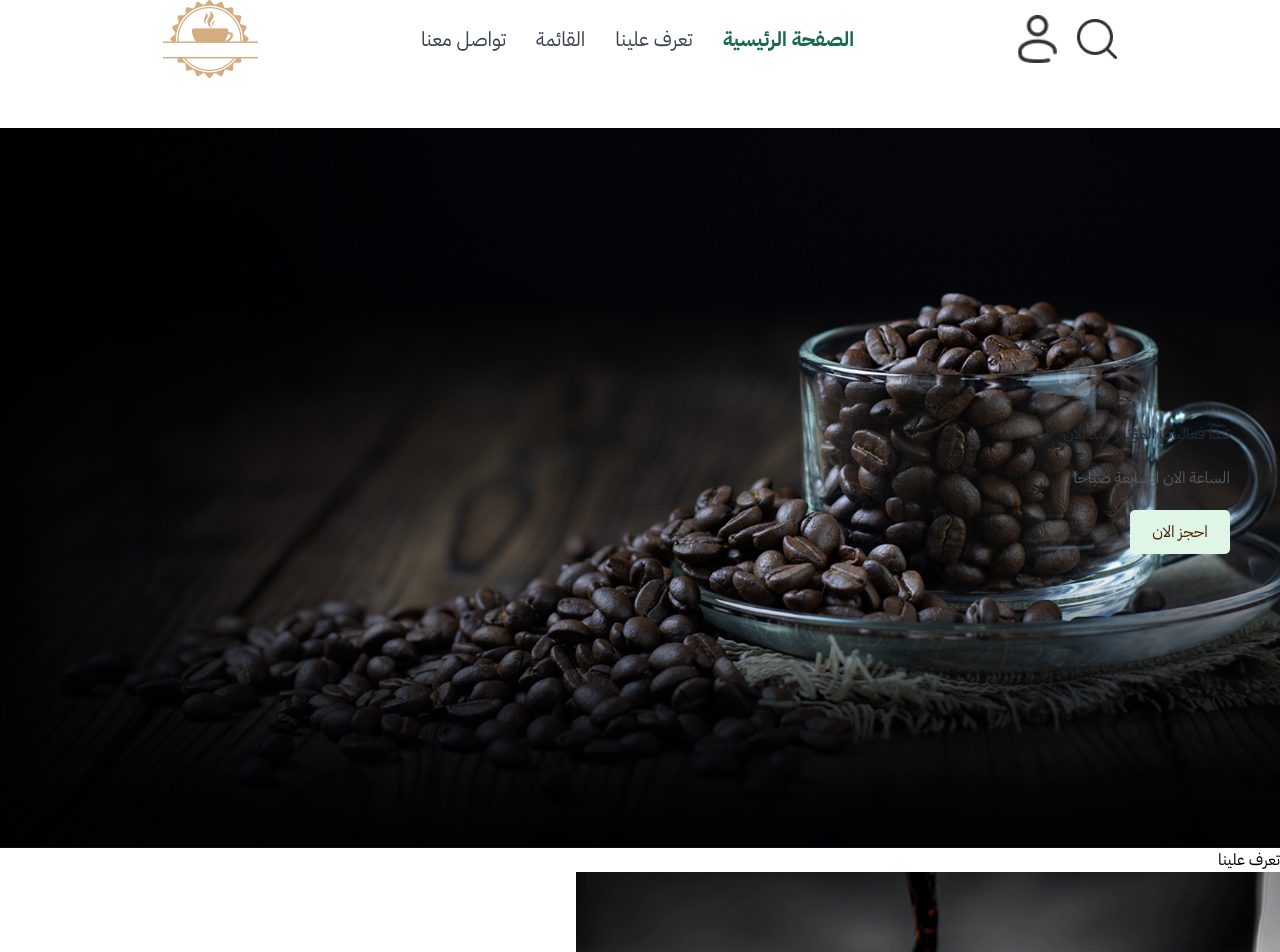
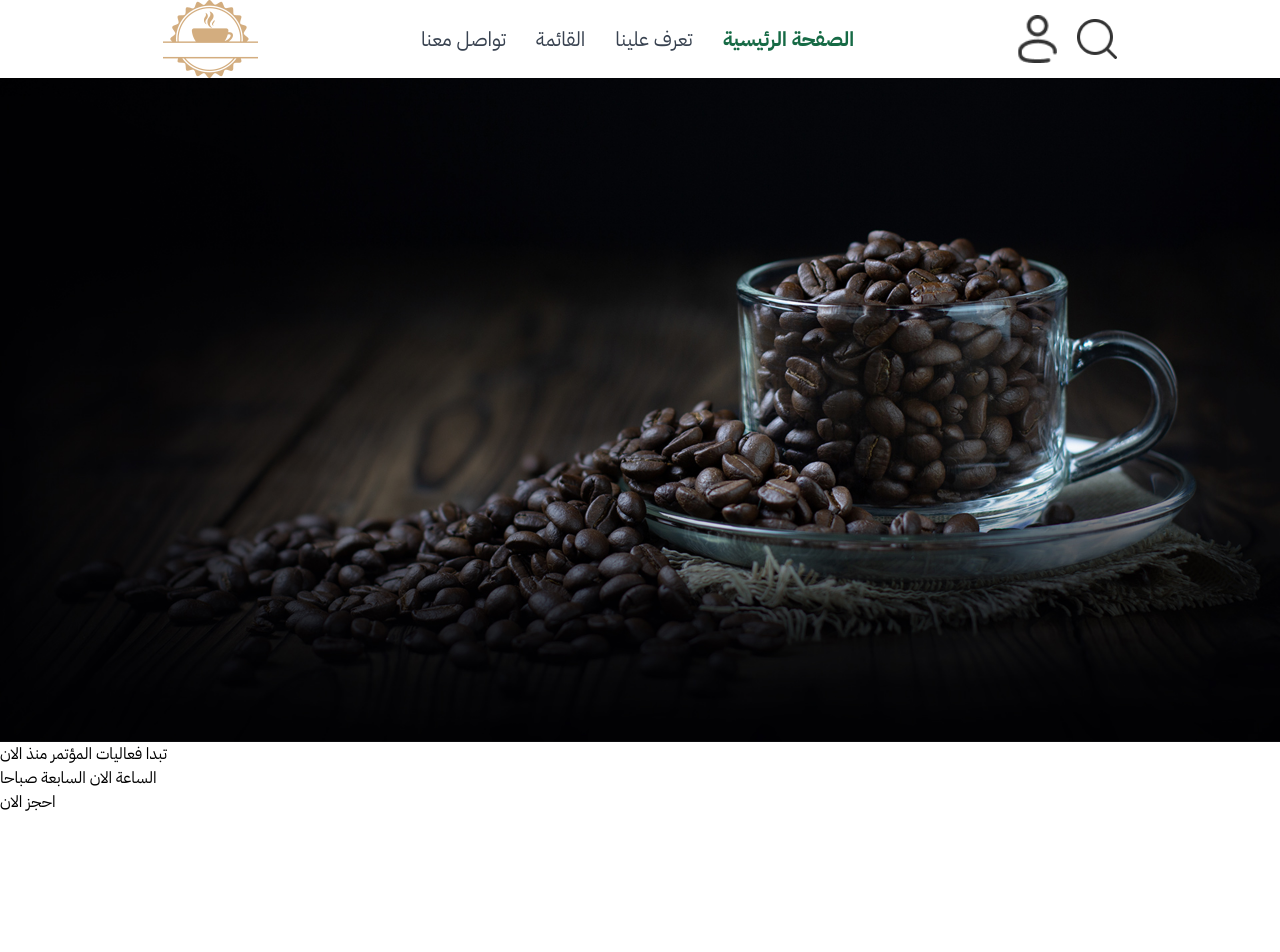
Before and after one commit to mohamedelhefenawy/Conference, a React (Vite) app: page / in a window 1280 px wide. Shown: the top 952 px of the page. Built offline with nearby package versions, Linux system fonts and the light colour scheme.

Commit message:
'addslide-

```diff
--- a/src/components/Conference/Conference.jsx
+++ b/src/components/Conference/Conference.jsx
@@ -50,27 +50,33 @@ function Conference() {
   };
 
   return (
-    <div className='text-center' id="menu">
+    <div className='text-center z-[1]' id="menu">
       <h1 className="text-[#166a45] font-bold my-10 text-4xl ">
         المؤتمرات <span className="text-[#111927]">المتاحة</span>
       </h1>
       <Slider {...settings}>
         {conferences.map((conference) => (
           <div
-            className="w-[90%] mx-auto p-4 cursor-pointer border border-green-400 rounded-2xl transition-all hover:bg-green-400"
+            className="flex justify-center w-full z-[1] "
             key={conference.id}
           >
+            <div
+              className=" w-[90%]  mx-auto p-4 cursor-pointer border border-green-400 rounded-2xl transition-all hover:bg-green-400 z-[1]"
+            >
               <img
-              className="w-fit h-fit rounded-t-2xl"
+                className="w-full h-auto rounded-xl "
                 src={conference.image}
                 alt={conference.title}
               />
+              <div className="my-10">
               <h4 className="text-lg font-medium text-gray-700 my-4">
                 {conference.title}
               </h4>
               <button className="w-32 bg-green-100 hover:bg-green-200 text-gray-800 py-2 rounded transition-all">
                 احجز الان
               </button>
+              </div>
+            </div>
           </div>
         ))}
       </Slider>
--- a/src/components/Home/Home.jsx
+++ b/src/components/Home/Home.jsx
@@ -1,13 +1,63 @@
-import React from 'react'
-import '../Home/Home.css'
+import React from 'react';
+import home from '../../assets/images/home-img.jpeg'; // Ensure the correct path to your image
+import Slider from 'react-slick';
+import "slick-carousel/slick/slick.css";
+import "slick-carousel/slick/slick-theme.css";
+import home_2 from '../../assets/images/home-2.jpeg'
+
+
+
+
 function Home() {
+
+  const images = [
+    {id:1,image:home_2,title :'بوابة المؤتمرات والأنشطة القافية' ,sub_title :'وجهة للتعلم والنمو تقدم فعاليات تعزز المعرفة وتوفر فرصا للتطوير الشخصي والمهني'},
+    {
+    id:2 , image:home , title :'تبدا فعاليات المؤتمر منذ الان' ,sub_title:'الساعة الان السابعة صباحا'
+    }
+  ]
+
+  const settings = {
+    dots: true,
+    infinite: false,
+    speed: 500,
+    slidesToShow: 1,
+    slidesToScroll: 1,
+    autoplay: false,
+    autoplaySpeed: 3000,
+    arrows: false,
+
+  };
+
   return (
-    <div className='home' id='home'>
-      <h1>تبدا فعاليات المؤتمر منذ الان</h1>
-      <p>الساعة الان السابعة صباحا</p>
-      <button>احجز الان</button>
+    <Slider {...settings}>
+    {images.map((home) => (
+      <div
+      className="home mt-12 w-full h-[90vh] relative flex justify-center items-center"
+      id='home'
+      key={home.id}
+    >
+      {/* Background Image */}
+      <img
+        src={home.image}
+        alt="Home Background"
+        className="w-full h-full object-cover absolute top-0 left-0 -z-10"
+      />
+
+      {/* Centered Content */}
+      <div className="text-center text-white space-y-5 z-10">
+        <h1 className="text-3xl md:text-4xl font-bold">{home.title}</h1>
+        <p className="text-lg md:text-xl">{home.sub_title}</p>
+        <button className="w-24 text-[#472400] bg-[#dff6e7] py-2 cursor-pointer rounded">
+          احجز الان
+        </button>
+      </div>
     </div>
-  )
+
+    ))}
+  </Slider>
+
+  );
 }
 
-export default Home
+export default Home;
--- a/src/components/Navbar/Navbar.css
+++ b/src/components/Navbar/Navbar.css
@@ -2,7 +2,7 @@
     display: flex;
     justify-content: space-evenly;
     align-items: center;
-    z-index: 999;
+    z-index: 10;
 
     .search{
 
--- a/src/components/Navbar/Navbar.jsx
+++ b/src/components/Navbar/Navbar.jsx
@@ -31,7 +31,7 @@ const [proflie_line , setproflie] = useState(false)
 
   return (
 
-    <div className='navbar' >
+    <div className='navbar z-[10]' >
       <div className='icon'>
             <img src={menu_icon} alt="" className='menu' onClick={()=>{open_menu();setsearch(false);setproflie(false)} } />
             <div className='search'>
```
Also changed, not shown: src/assets/images/home-2.jpeg (added). Lines whose indentation alone changed are shown as unchanged.
